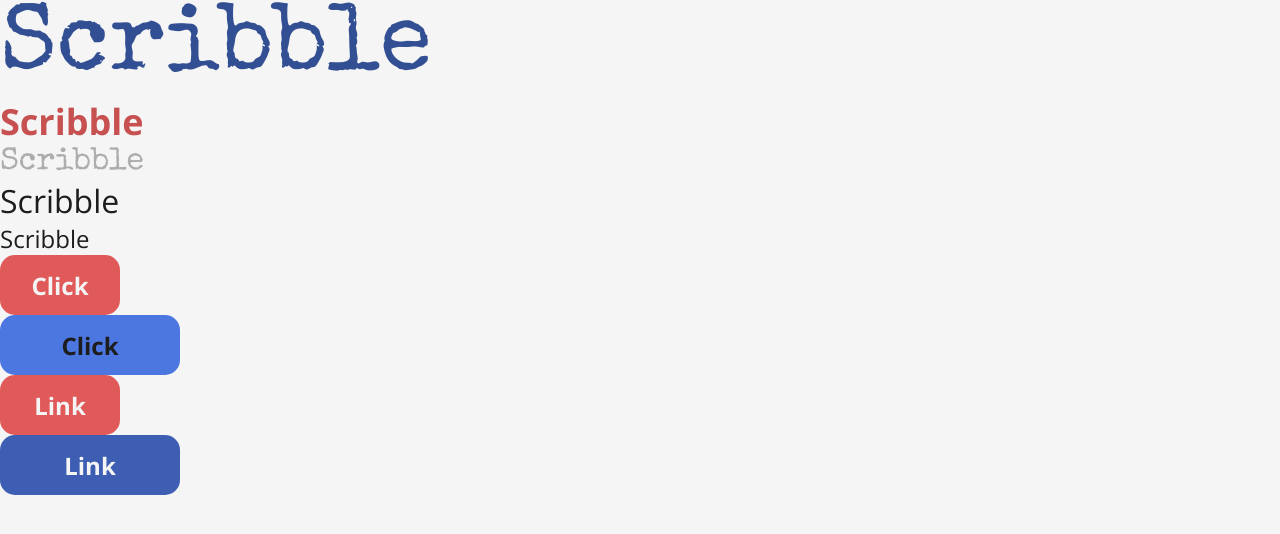
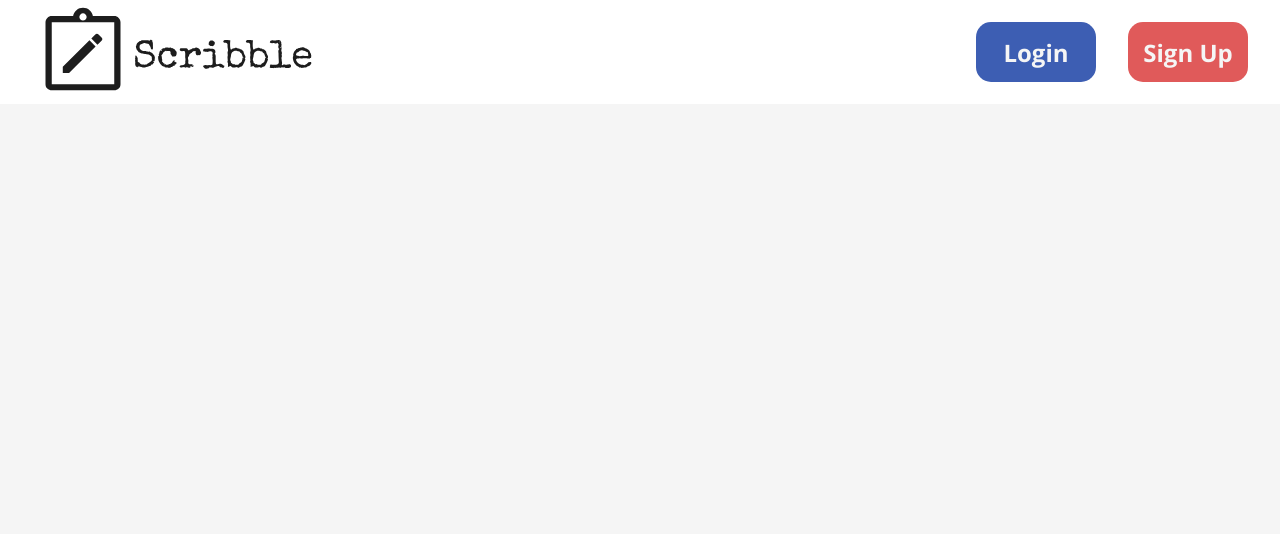
Before and after one commit to DanielCatania/scribble, a Next.js app: page / in a window 1280 px wide. Shown: the top 534 px of the page. Built offline with nearby package versions, Linux system fonts and the light colour scheme.

Commit message:
adding header component

```diff
--- /dev/null
+++ b/src/components/Header/index.tsx
@@ -0,0 +1,21 @@
+import React from "react";
+import { Box, Nav } from "./style";
+import Link from "@/patterns/Link";
+import Logo from "./patterns/Logo";
+
+export default function Header() {
+  return (
+    <Box>
+      <Logo />
+      <Nav>
+        <Link
+          style={{ background: { palette: "secondary", tone: "100" } }}
+          href="/login"
+        >
+          Login
+        </Link>
+        <Link href="/sign-up">Sign Up</Link>
+      </Nav>
+    </Box>
+  );
+}
--- /dev/null
+++ b/src/components/Header/patterns/Logo/index.tsx
@@ -0,0 +1,11 @@
+import React from "react";
+import NextLink from "next/link";
+import Image from "./style";
+
+export default function Logo() {
+  return (
+    <NextLink href="/">
+      <Image src="/img/logo.svg" alt="Scribble" />
+    </NextLink>
+  );
+}
--- /dev/null
+++ b/src/components/Header/patterns/Logo/style.ts
@@ -0,0 +1,13 @@
+import styled from "styled-components";
+
+const Image = styled.img`
+  width: 150px;
+  height: 50px;
+
+  @media screen and (min-width: ${({ theme }) => theme.breakpoints.md}) {
+    width: 300px;
+    height: 100px;
+  }
+`;
+
+export default Image;
--- /dev/null
+++ b/src/components/Header/style.ts
@@ -0,0 +1,22 @@
+import styled from "styled-components";
+
+export const Box = styled.header`
+  display: flex;
+  justify-content: space-between;
+  align-items: center;
+
+  margin: 0.5em 0.75em;
+
+  @media screen and (min-width: ${({ theme }) => theme.breakpoints.md}) {
+    margin: 0 2em;
+  }
+`;
+
+export const Nav = styled.nav`
+  display: flex;
+  gap: 0.5em;
+
+  @media screen and (min-width: ${({ theme }) => theme.breakpoints.md}) {
+    gap: 2em;
+  }
+`;
--- a/src/screens/home/index.tsx
+++ b/src/screens/home/index.tsx
@@ -1,41 +1,12 @@
 import React from "react";
+import Header from "@/components/Header";
 import { Main } from "./style";
-import Text from "@/patterns/Text";
-import Button from "@/patterns/Button";
-import Link from "@/patterns/Link";
 
 export default function Home() {
   return (
-    <Main>
-      <Text variant="display_01" color={{ palette: "secondary", tone: "150" }}>
-        Scribble
-      </Text>
-      <Text variant="heading_01" color={{ palette: "primary", tone: "150" }}>
-        Scribble
-      </Text>
-      <Text variant="heading_02" color={{ palette: "neutral", tone: "100" }}>
-        Scribble
-      </Text>
-      <Text>Scribble</Text>
-      <Text variant="body_02">Scribble</Text>
-      <Button>Click</Button>
-      <Button
-        color={{ palette: "neutral", tone: "250" }}
-        background={{ palette: "secondary", tone: "050" }}
-        size="large"
-      >
-        Click
-      </Button>
-      <Link href="/">Link</Link>
-      <Link
-        href="/"
-        style={{
-          background: { palette: "secondary", tone: "100" },
-          size: "large",
-        }}
-      >
-        Link
-      </Link>
-    </Main>
+    <>
+      <Header />
+      <Main></Main>
+    </>
   );
 }
```
Also changed, not shown: public/img/logo.svg (added).
